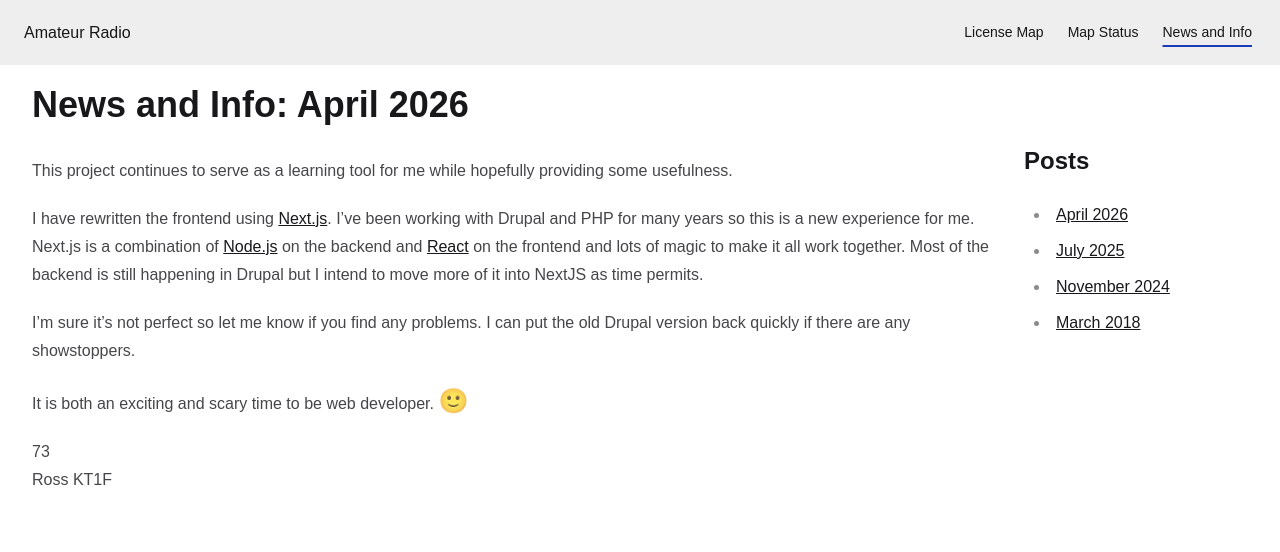
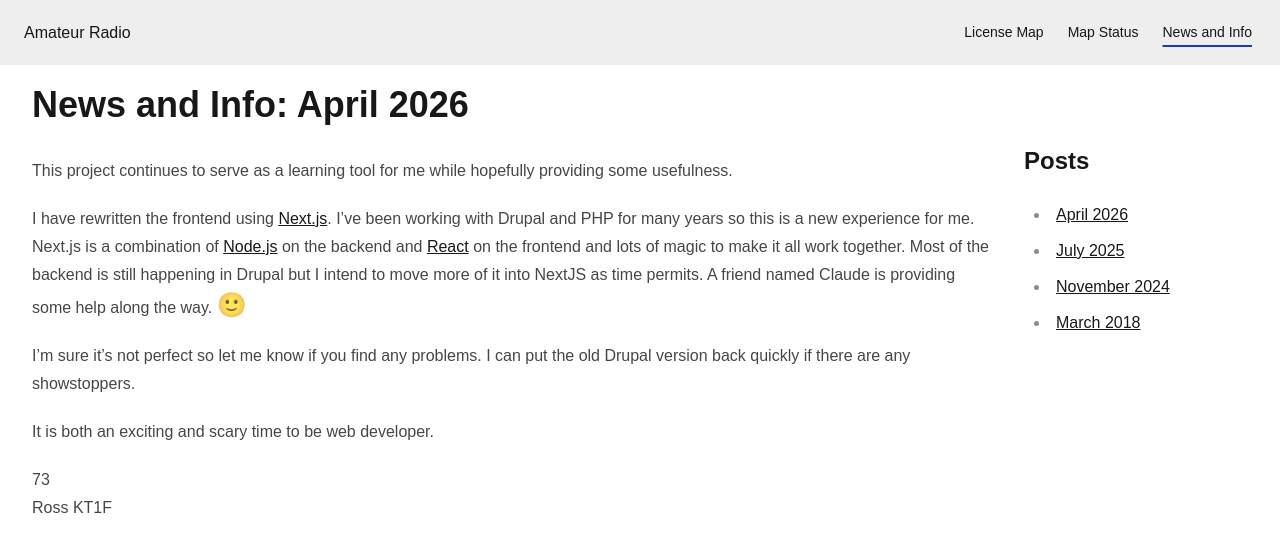
Before and after one commit to signal599/ham-next, a Next.js app: page /news in a window 1280 px wide. Shown: the top 552 px of the page. Built offline with nearby package versions, Linux system fonts and the light colour scheme.

Commit message:
News content

```diff
--- a/app/news/page.tsx
+++ b/app/news/page.tsx
@@ -18,14 +18,14 @@ export default function Page() {
         and <a href="https://react.dev">React</a> on the frontend and lots of
         magic to make it all work together. Most of the backend is still
         happening in Drupal but I intend to move more of it into NextJS as time
-        permits.
+        permits. A friend named Claude is providing some help along the way. <span className="text-2xl">🙂</span>
       </p>
       <p>
         I’m sure it’s not perfect so let me know if you find any problems. I can
         put the old Drupal version back quickly if there are any showstoppers.
       </p>
       <p>
-        It is both an exciting and scary time to be web developer. <span className="text-2xl">🙂</span>
+        It is both an exciting and scary time to be web developer.
       </p>
       <p>
         73
```
